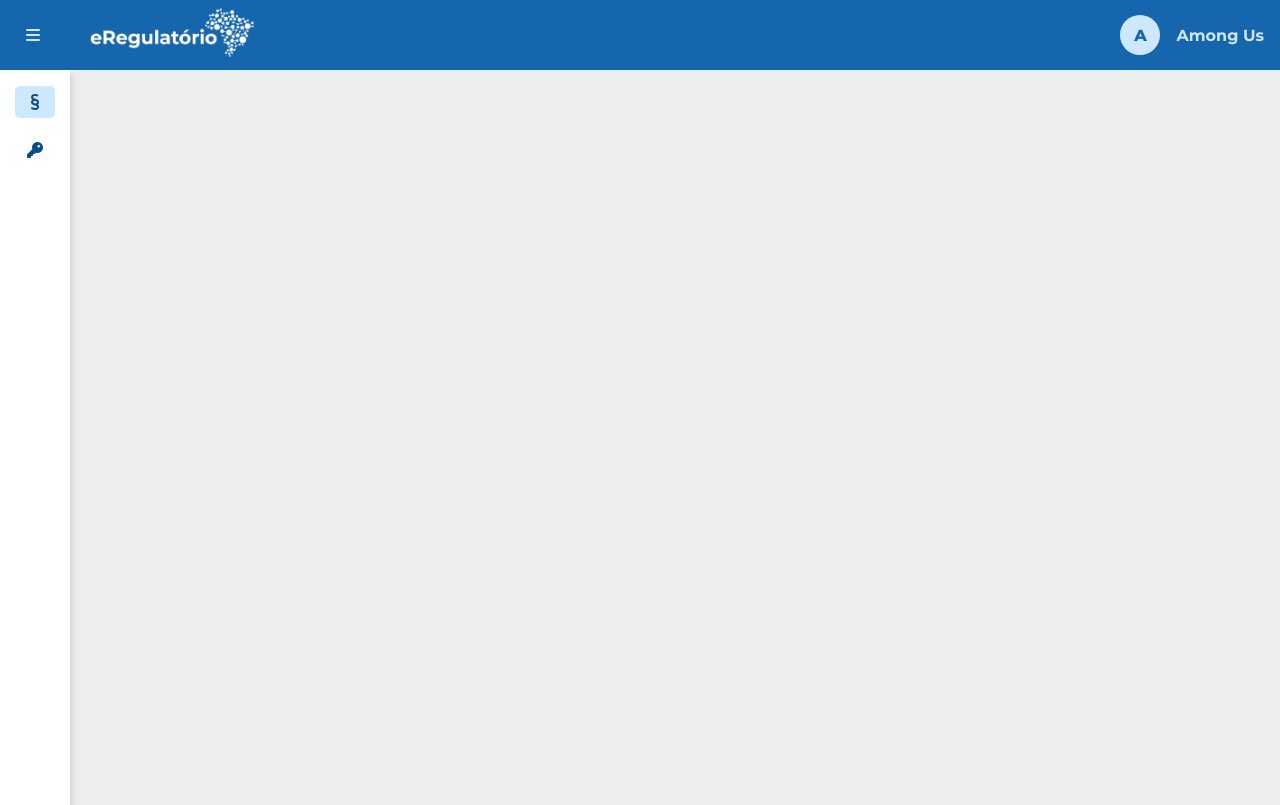
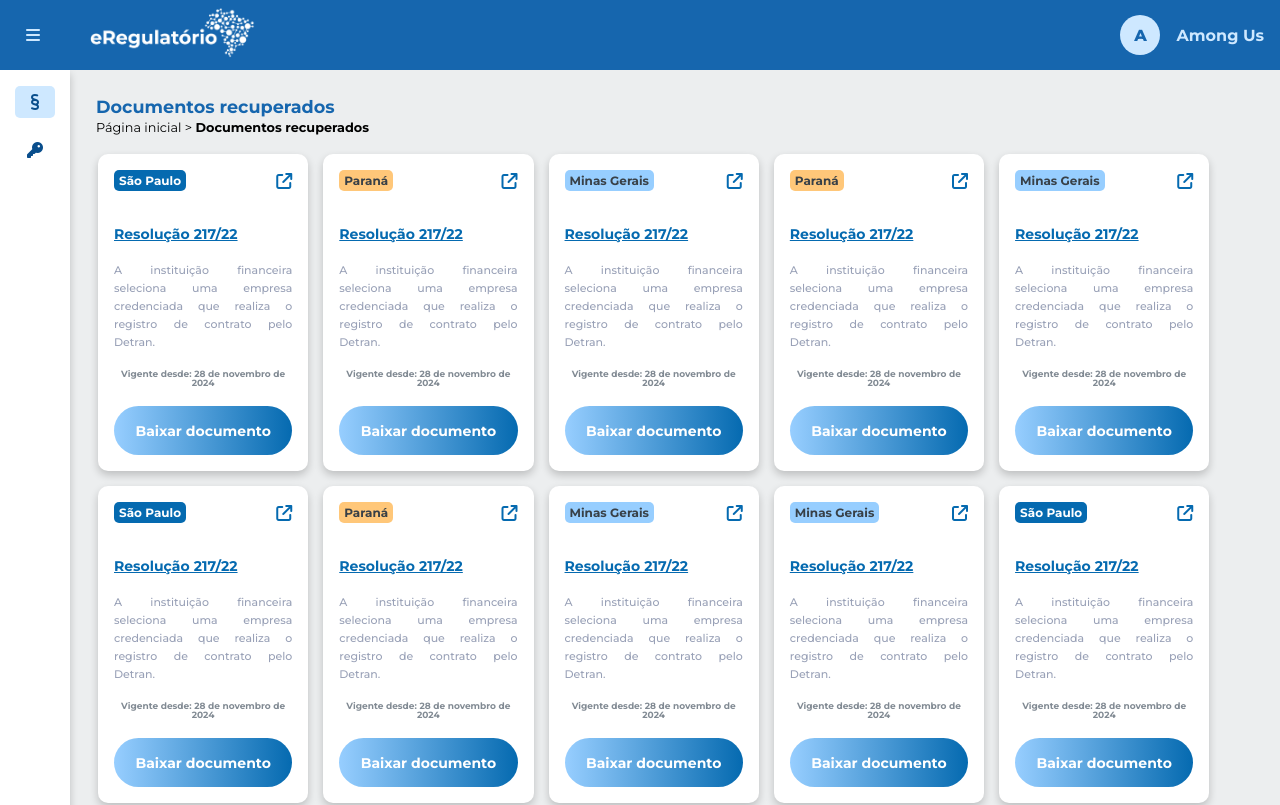
Before and after one commit to nicoledalarmelina/hackathon-among-us, an Angular app: page /documentos-recuperados in a window 1280 px wide. Before the commit this address led to /. Shown: the top 805 px of the page. Built offline with nearby package versions, Linux system fonts and the light colour scheme.

Commit message:
feat: documentos recuperados

```diff
--- a/src/app/app-routing.module.ts
+++ b/src/app/app-routing.module.ts
@@ -2,6 +2,7 @@ import { RouterModule, Routes } from "@angular/router";
 import { PalavraChaveComponent } from "./pages/palavra-chave/palavra-chave.component";
 import { NgModule } from "@angular/core";
 import { DashboardComponent } from "./pages/dashboard/dashboard.component";
+import { DocumentosRecuperadosComponent } from "./pages/documentos-recuperados/documentos-recuperados.component";
 
 export const routes: Routes = [
   {
@@ -11,6 +12,10 @@ export const routes: Routes = [
   {
     path: 'palavra-chave',
     component: PalavraChaveComponent
+  },
+  {
+    path: 'documentos-recuperados',
+    component: DocumentosRecuperadosComponent
   }
 ]
 
--- a/src/app/pages/dashboard/dashboard.component.ts
+++ b/src/app/pages/dashboard/dashboard.component.ts
@@ -8,6 +8,7 @@ import { FileCardComponent } from '../../shared/components/file-card/file-card.c
 import { ListagemDocsUfComponent } from './components/listagem-docs-uf/listagem-docs-uf.component';
 import { GraficoPalavrasChaveComponent } from './components/grafico-palavras-chave/grafico-palavras-chave.component';
 import { MatTooltipModule } from '@angular/material/tooltip';
+import { Router } from '@angular/router';
 
 @Component({
   selector: 'app-dashboard',
@@ -54,23 +55,14 @@ export class DashboardComponent {
   index: number = 0;
   totalIndexes: number = 0;
 
+  constructor(private router: Router) { }
+
   ngOnInit() {
     this.countDocs();
   }
 
   clickRightArrow() {
-    if (this.totalIndexes > this.index + 1) {
-      this.slidePositon -= 91.5;
-      this.index++;
-    }
-
-  }
-
-  clickLeftArrow() {
-    if (this.index > 0) {
-      this.slidePositon += 91.5;
-      this.index--;
-    }
+    this.router.navigate(['documentos-recuperados']);
   }
 
   countDocs() {
--- /dev/null
+++ b/src/app/pages/documentos-recuperados/documentos-recuperados.component.html
@@ -0,0 +1,13 @@
+<div class="documentos-recuperados-page">
+    <app-breadcrumb [page]="'Documentos recuperados'"></app-breadcrumb>
+
+    <div class="row mr-1 mb-1">
+        <section class="docs-carousel">
+            @for(documento of listaDocumentos; track documento) {
+            <div class="document">
+                <app-file-card [documento]="documento"></app-file-card>
+            </div>
+            }
+        </section>
+    </div>
+</div>
--- /dev/null
+++ b/src/app/pages/documentos-recuperados/documentos-recuperados.component.scss
@@ -0,0 +1,19 @@
+.row {
+    width: 99%
+}
+
+.carousel {
+    flex-wrap: wrap;
+}
+
+.docs-carousel {
+    padding: 2px;
+    flex-wrap: wrap;
+    display: flex;
+    flex-direction: row;
+    gap: 15px;
+
+    .document {
+        width: 18%;
+    }
+}
--- /dev/null
+++ b/src/app/pages/documentos-recuperados/documentos-recuperados.component.ts
@@ -0,0 +1,103 @@
+import { Component } from '@angular/core';
+import { BreadcrumbComponent } from '../../shared/components/breadcrumb/breadcrumb.component';
+import { DocumentoRecuperado } from '../../core/models/dashboard/documento-recuperado.model';
+import { FileCardComponent } from '../../shared/components/file-card/file-card.component';
+
+@Component({
+  selector: 'app-documentos-recuperados',
+  standalone: true,
+  imports: [
+    BreadcrumbComponent,
+    FileCardComponent
+  ],
+  templateUrl: './documentos-recuperados.component.html',
+  styleUrl: './documentos-recuperados.component.scss'
+})
+export class DocumentosRecuperadosComponent {
+  listaDocumentos: DocumentoRecuperado[] = [
+    <DocumentoRecuperado>{
+      titulo: "Resolução 217/22",
+      uf: 'SP',
+      resumo: "A instituição financeira seleciona uma empresa credenciada que realiza o registro de contrato pelo Detran.",
+      vigencia: new Date(),
+      base64: ""
+    },
+    <DocumentoRecuperado>{
+      titulo: "Resolução 217/22",
+      uf: 'PR',
+      resumo: "A instituição financeira seleciona uma empresa credenciada que realiza o registro de contrato pelo Detran.",
+      vigencia: new Date(),
+      base64: ""
+    },
+    <DocumentoRecuperado>{
+      titulo: "Resolução 217/22",
+      uf: 'MG',
+      resumo: "A instituição financeira seleciona uma empresa credenciada que realiza o registro de contrato pelo Detran.",
+      vigencia: new Date(),
+      base64: ""
+    },
+    <DocumentoRecuperado>{
+      titulo: "Resolução 217/22",
+      uf: 'PR',
+      resumo: "A instituição financeira seleciona uma empresa credenciada que realiza o registro de contrato pelo Detran.",
+      vigencia: new Date(),
+      base64: ""
+    },
+    <DocumentoRecuperado>{
+      titulo: "Resolução 217/22",
+      uf: 'MG',
+      resumo: "A instituição financeira seleciona uma empresa credenciada que realiza o registro de contrato pelo Detran.",
+      vigencia: new Date(),
+      base64: ""
+    },
+    <DocumentoRecuperado>{
+      titulo: "Resolução 217/22",
+      uf: 'SP',
+      resumo: "A instituição financeira seleciona uma empresa credenciada que realiza o registro de contrato pelo Detran.",
+      vigencia: new Date(),
+      base64: ""
+    },
+    <DocumentoRecuperado>{
+      titulo: "Resolução 217/22",
+      uf: 'PR',
+      resumo: "A instituição financeira seleciona uma empresa credenciada que realiza o registro de contrato pelo Detran.",
+      vigencia: new Date(),
+      base64: ""
+    },
+    <DocumentoRecuperado>{
+      titulo: "Resolução 217/22",
+      uf: 'MG',
+      resumo: "A instituição financeira seleciona uma empresa credenciada que realiza o registro de contrato pelo Detran.",
+      vigencia: new Date(),
+      base64: ""
+    },
+    <DocumentoRecuperado>{
+      titulo: "Resolução 217/22",
+      uf: 'MG',
+      resumo: "A instituição financeira seleciona uma empresa credenciada que realiza o registro de contrato pelo Detran.",
+      vigencia: new Date(),
+      base64: ""
+    },
+    <DocumentoRecuperado>{
+      titulo: "Resolução 217/22",
+      uf: 'SP',
+      resumo: "A instituição financeira seleciona uma empresa credenciada que realiza o registro de contrato pelo Detran.",
+      vigencia: new Date(),
+      base64: ""
+    },
+    <DocumentoRecuperado>{
+      titulo: "Resolução 217/22",
+      uf: 'PR',
+      resumo: "A instituição financeira seleciona uma empresa credenciada que realiza o registro de contrato pelo Detran.",
+      vigencia: new Date(),
+      base64: ""
+    },
+    <DocumentoRecuperado>{
+      titulo: "Resolução 217/22",
+      uf: 'MG',
+      resumo: "A instituição financeira seleciona uma empresa credenciada que realiza o registro de contrato pelo Detran.",
+      vigencia: new Date(),
+      base64: ""
+    },
+  ];
+}
```
